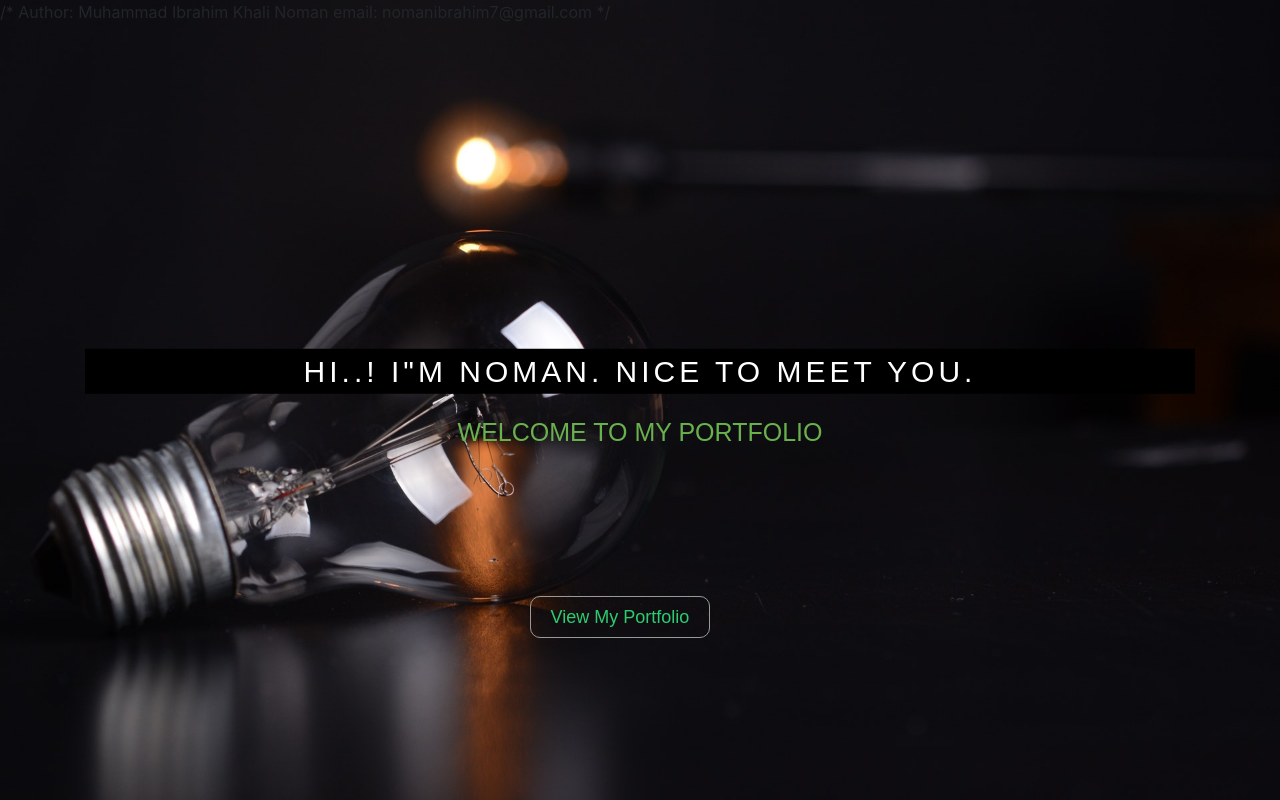
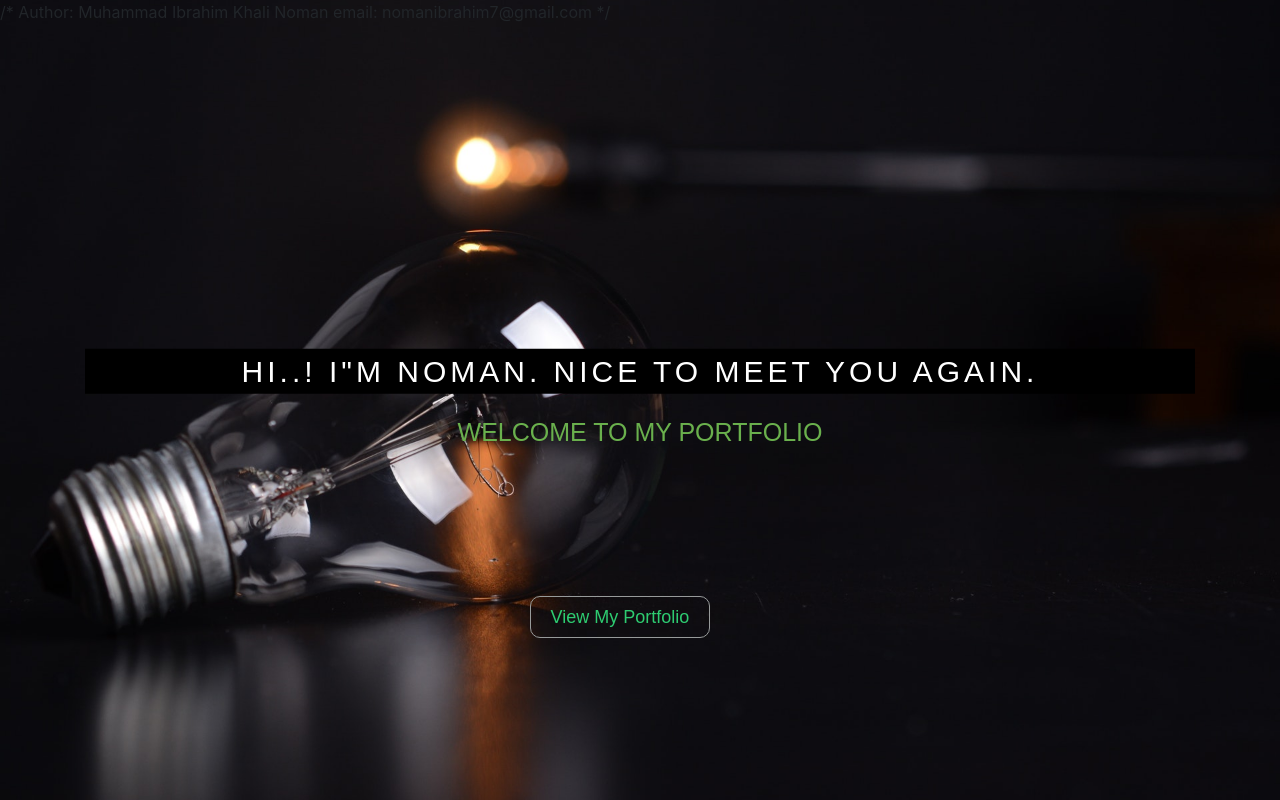
Before and after one commit to Noman46/Noman46.github.io, a plain HTML site: page index.html in a window 1280 px wide. Drawn offline with nearby package versions, Linux system fonts and the light colour scheme.

Commit message:
Update index.html

```diff
--- a/index.html
+++ b/index.html
@@ -25,7 +25,7 @@ email: nomanibrahim7@gmail.com
 <div class="container">
 
 
-  <span class="text1">Hi..! I"m Noman. Nice to meet you.
+  <span class="text1">Hi..! I"m Noman. Nice to meet you again.
   </span>
   <span class="text2">Welcome to my portfolio</span>
 </div>
```
